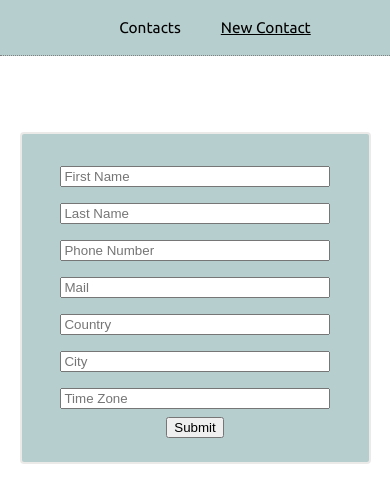
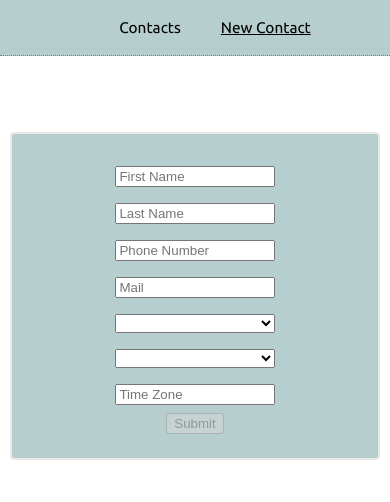
Before and after one commit to Tootoo2/time-for-friends-frontend, a React (Create React App) app: page /newcontact in a window 390 px wide. Shown: the top 502 px of the page. Built offline with nearby package versions, Linux system fonts and the light colour scheme.

Commit message:
first try of fixing validation on the front end for submitting new person. Work in progress..

```diff
--- a/src/components/ContactForm/ContactForm.js
+++ b/src/components/ContactForm/ContactForm.js
@@ -18,27 +18,48 @@ class ContactForm extends Component {
 				timeZone: '',
 			},
 		},
+		isValid: {
+			firstName: false,
+			lastName: false,
+			phoneNumber: false,
+			email: false,
+		},
+		touched: {
+			firstName: false,
+			lastName: false,
+			phoneNumber: false,
+			email: false,
+		},
 	};
 
 	updateContactForm = e => {
 		const updatedContact = { ...this.state.contact };
+		this.checkValidity(e.target.name, e.target.value);
 
 		switch (e.target.name) {
 			case 'firstName':
+				if (this.state.isValid.firstName) {
 					updatedContact.name.firstName = e.target.value;
 					this.setState({ contact: updatedContact });
+				}
 				break;
 			case 'lastName':
+				if (this.state.isValid.lastName) {
 					updatedContact.name.lastName = e.target.value;
 					this.setState({ contact: updatedContact });
+				}
 				break;
 			case 'phoneNumber':
+				if (this.state.isValid.phoneNumber) {
 					updatedContact.phoneNumber = e.target.value;
 					this.setState({ contact: updatedContact });
+				}
 				break;
 			case 'mail':
+				if (this.state.isValid.email) {
 					updatedContact.email = e.target.value;
 					this.setState({ contact: updatedContact });
+				}
 				break;
 			case 'country':
 				updatedContact.location.country = e.target.value;
@@ -55,10 +76,54 @@ class ContactForm extends Component {
 			default:
 				console.log('not valid input');
 		}
-		console.log(this.state.contact);
 	};
 
+	checkValidity(inputField, value) {
+		const updateIsValid = { ...this.state.isValid };
+		const isTouched = { ...this.state.touched };
+		const nameRegex = /^[A-za-z][a-z.\s-]{1,15}$/;
+		const phoneRegex = /^[+]*[(]{0,1}[0-9]{1,4}[)]{0,1}[-\s./0-9]{5,12}$/;
+		const emailRegex = /^\w+([.-]?\w+)*@\w+([.-]?\w+)*(\.\w{2,3})+$/;
+		switch (inputField) {
+			case 'firstName':
+				nameRegex.test(value)
+					? (updateIsValid.firstName = true)
+					: (updateIsValid.firstName = false);
+				isTouched.firstName = true;
+				this.setState({ isValid: updateIsValid, touched: isTouched });
+				break;
+			case 'lastName':
+				nameRegex.test(value)
+					? (updateIsValid.lastName = true)
+					: (updateIsValid.lastName = false);
+				isTouched.lastName = true;
+				this.setState({ isValid: updateIsValid, touched: isTouched });
+				break;
+			case 'phoneNumber':
+				phoneRegex.test(value)
+					? (updateIsValid.phoneNumber = true)
+					: (updateIsValid.phoneNumber = false);
+				isTouched.phoneNumber = true;
+				this.setState({ isValid: updateIsValid, touched: isTouched });
+				break;
+			case 'mail':
+				emailRegex.test(value)
+					? (updateIsValid.email = true)
+					: (updateIsValid.email = false);
+				isTouched.email = true;
+				this.setState({ isValid: updateIsValid, touched: isTouched });
+				break;
+			case 'country':
+				console.log(value);
+				break;
+			default:
+				console.log('something went wrong');
+				break;
+		}
+	}
+
 	submitForm = e => {
+		this.isFormReady();
 		e.preventDefault();
 		axios
 			.post('http://localhost:3001/api/people/addcontact', this.state.contact)
@@ -83,59 +148,79 @@ class ContactForm extends Component {
 			.catch(err => console.error(err));
 	};
 
+	isFormReady() {
+		const arrayOfTruth = Object.values(this.state.isValid).filter(v => v === true);
+		return arrayOfTruth.length === 4 ? true : false;
+	}
+
 	render() {
 		return (
 			<div className={styles.FormContainer}>
-				<form id='test' onSubmit={this.submitForm}>
-					<div>
+				<form className={styles.TheForm} onSubmit={this.submitForm}>
+					<div className={styles.InputContainer}>
 						<input
 							className={styles.InputFields}
 							type='text'
-							value={this.state.contact.name.firstName}
 							name='firstName'
 							placeholder='First Name'
-							onChange={this.updateContactForm}
+							onBlur={this.updateContactForm}
 						/>
+						{!this.state.isValid.firstName && this.state.touched.firstName ? (
+							<p className={styles.InvalidInput}>Invalid name</p>
+						) : null}
+					</div>
+					<div className={styles.InputContainer}>
 						<input
 							className={styles.InputFields}
 							type='text'
-							value={this.state.contact.name.lastName}
 							name='lastName'
 							placeholder='Last Name'
-							onChange={this.updateContactForm}
+							onBlur={this.updateContactForm}
 						/>
+						{!this.state.isValid.lastName && this.state.touched.lastName ? (
+							<p className={styles.InvalidInput}>Invalid name</p>
+						) : null}
+					</div>
+					<div className={styles.InputContainer}>
 						<input
 							className={styles.InputFields}
 							type='text'
-							value={this.state.contact.phoneNumber}
 							name='phoneNumber'
 							placeholder='Phone Number'
-							onChange={this.updateContactForm}
+							onBlur={this.updateContactForm}
 						/>
+						{!this.state.isValid.phoneNumber &&
+						this.state.touched.phoneNumber ? (
+							<p className={styles.InvalidInput}>Invalid number</p>
+						) : null}
+					</div>
+					<div className={styles.InputContainer}>
 						<input
 							className={styles.InputFields}
 							type='text'
-							value={this.state.contact.email}
 							name='mail'
 							placeholder='Mail'
-							onChange={this.updateContactForm}
+							onBlur={this.updateContactForm}
 						/>
-						<input
+						{!this.state.isValid.email && this.state.touched.email ? (
+							<p className={styles.InvalidInput}>Invalid email</p>
+						) : null}
+					</div>
+					<select
 						className={styles.InputFields}
 						type='text'
-							value={this.state.contact.location.country}
 						name='country'
 						placeholder='Country'
 						onChange={this.updateContactForm}
-						/>
-						<input
+					></select>
+					<select
 						className={styles.InputFields}
 						type='text'
 						value={this.state.contact.location.city}
 						name='city'
 						placeholder='City'
 						onChange={this.updateContactForm}
-						/>
+					></select>
 					<input
 						className={styles.InputFields}
 						type='text'
@@ -144,8 +229,7 @@ class ContactForm extends Component {
 						placeholder='Time Zone'
 						onChange={this.updateContactForm}
 					/>
-					</div>
-					<button type='submit'>Submit</button>
+					{this.isFormReady() ? <button type="submit">Submit</button>:<button type='submit' disabled>Submit</button>}
 				</form>
 			</div>
 		);
--- a/src/components/ContactForm/ContactForm.module.css
+++ b/src/components/ContactForm/ContactForm.module.css
@@ -1,4 +1,4 @@
-.FormContainer{
+.FormContainer {
 	width: 50%;
 	margin: auto;
 	background: #b7cece;
@@ -7,16 +7,34 @@
 	border: 2px solid rgb(236, 233, 233);
 }
 
-.InputFields{
-  width: 45%;
+.InputFields {
+	width: 50%;
 	margin: 8px;
 }
 
-@media screen and (max-width: 900px){
-  .FormContainer{
-    width: 90%;
+.TheForm {
+	display: flex;
+	flex-direction: column;
+	justify-content: center;
+	align-items: center;
 }
-  .InputFields{
-    width: 90%;
+.InvalidInput {
+	position: absolute;
+	display: inline;
+  font-size: 0.7em;
+  margin-top: 15px;
+	color: red;
+}
+
+.InputContainer{
+  width: 100%;
+}
+
+@media screen and (max-width: 1000px) {
+	.FormContainer {
+		width: 95%;
+	}
+	.InputFields {
+		width: 50%;
 	}
 }
--- a/src/containers/NewContact/NewContact.module.css
+++ b/src/containers/NewContact/NewContact.module.css
@@ -1,5 +1,6 @@
 .ContactContainer{
-  margin-top: 200px;
+  margin-top: 150px;
+  min-width: 100%;
 }
 
 @media screen and (max-width: 900px){
```
Lines whose indentation alone changed are shown as unchanged.
